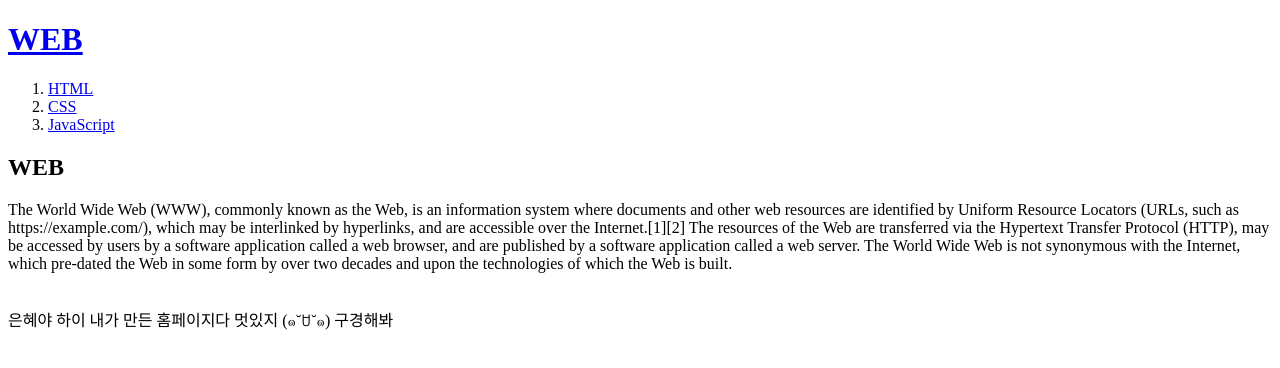
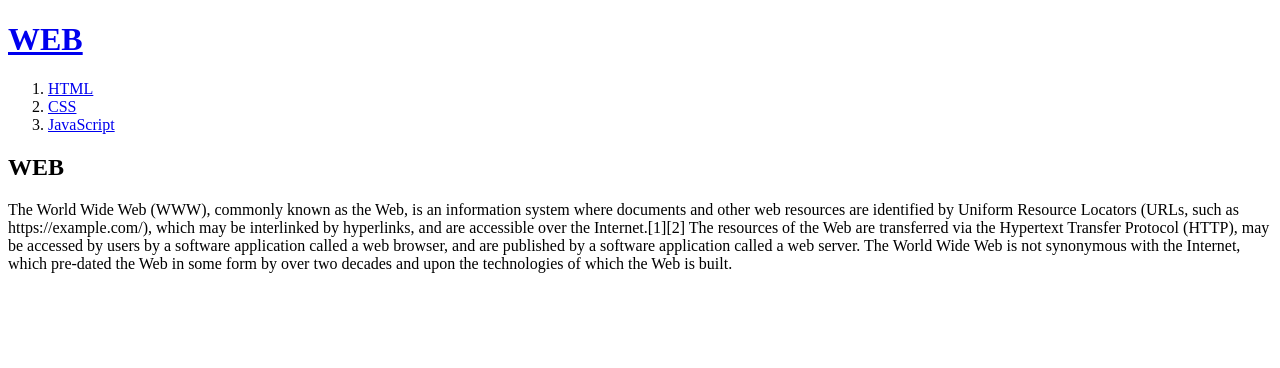
Before and after one commit to EE0011/my-first-web-site, a plain HTML site: page index.html in a window 1280 px wide. Drawn offline with Linux system fonts and the light colour scheme.

Commit message:
Add files via upload

```diff
--- a/index.html
+++ b/index.html
@@ -13,6 +13,5 @@
     </ol>
     <h2>WEB</h2>
     <p>The World Wide Web (WWW), commonly known as the Web, is an information system where documents and other web resources are identified by Uniform Resource Locators (URLs, such as https://example.com/), which may be interlinked by hyperlinks, and are accessible over the Internet.[1][2] The resources of the Web are transferred via the Hypertext Transfer Protocol (HTTP), may be accessed by users by a software application called a web browser, and are published by a software application called a web server. The World Wide Web is not synonymous with the Internet, which pre-dated the Web in some form by over two decades and upon the technologies of which the Web is built.</p>
-    <p><br>은혜야 하이 내가 만든 홈페이지다 멋있지 (๑˘ꇴ˘๑) 구경해봐</p>
 </body>
 </html>
```
